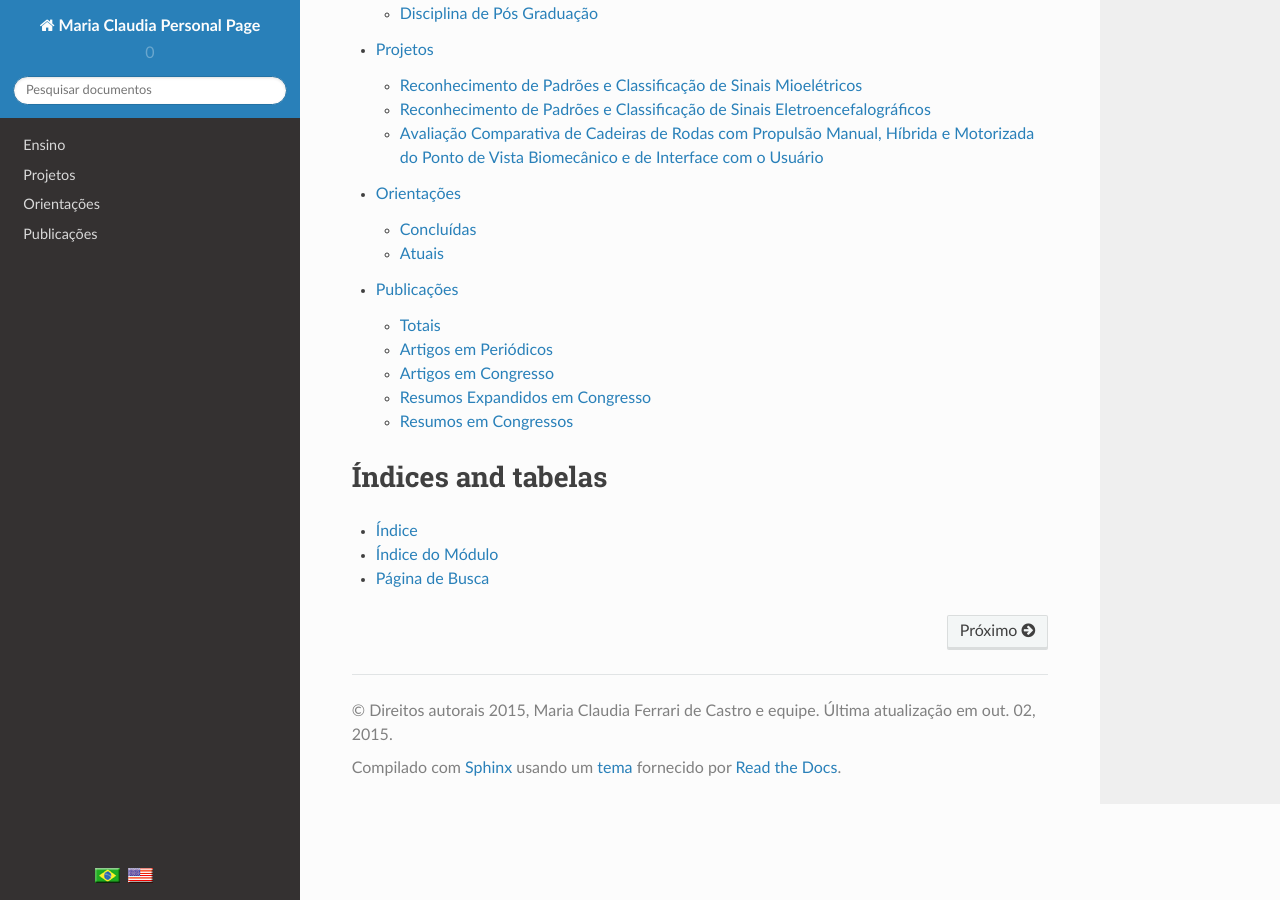
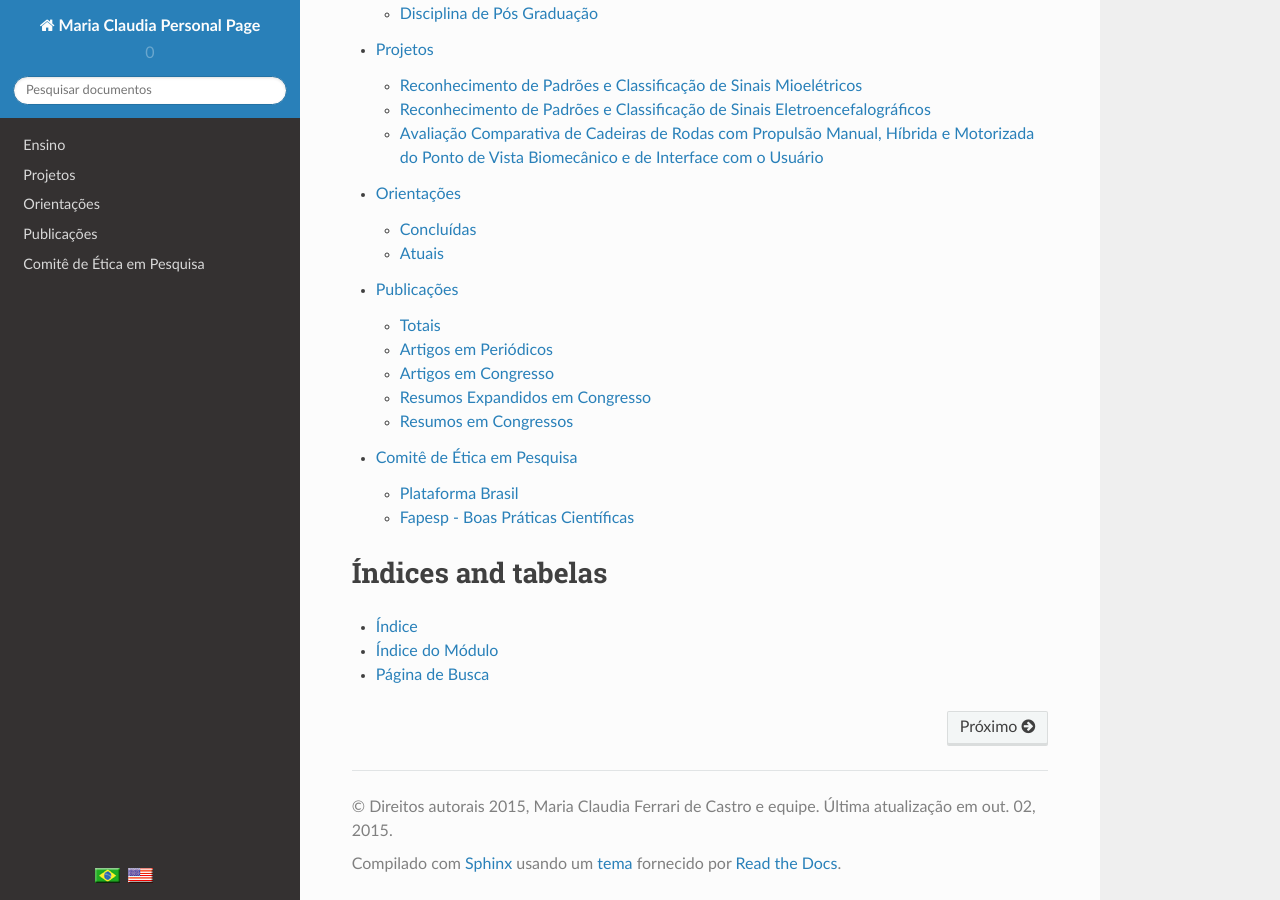
Before and after one commit to mclaudia/personal_page_fei, a Sphinx documentation site: the page built from source/index.rst, in a window 1280 px wide and 900 px high, scrolled down 1279 px. Built offline with Sphinx 7.4.7 and the Read the Docs theme 2.0.0, drawn with Linux system fonts in a browser that asks for light colours.

Commit message:
start ethics comitee material

```diff
--- /dev/null
+++ b/source/comitedeetica.rst
@@ -0,0 +1,18 @@
+Comitê de Ética em Pesquisa
+===========================
+
+=================
+Plataforma Brasil
+=================
+
+A Plataforma Brasil é uma solução desenvolvida pelo Governo Brasileiro para centralizar o envio de projetos de pesquisa que envolvam seres humanos nos Comitês de Ética em todo o país.
+
+http://aplicacao.saude.gov.br/plataformabrasil/login.jsf
+
+==================================
+Fapesp - Boas Práticas Científicas
+==================================
+
+Portal da Fapesp que mantém os últmos documentos referentes as boas práticas científicas.
+
+http://www.fapesp.br/boaspraticas/
--- a/source/index.rst
+++ b/source/index.rst
@@ -62,6 +62,7 @@
    projetos
    orientacoes
    publicacoes
+   comitedeetica
 
 
 
```
